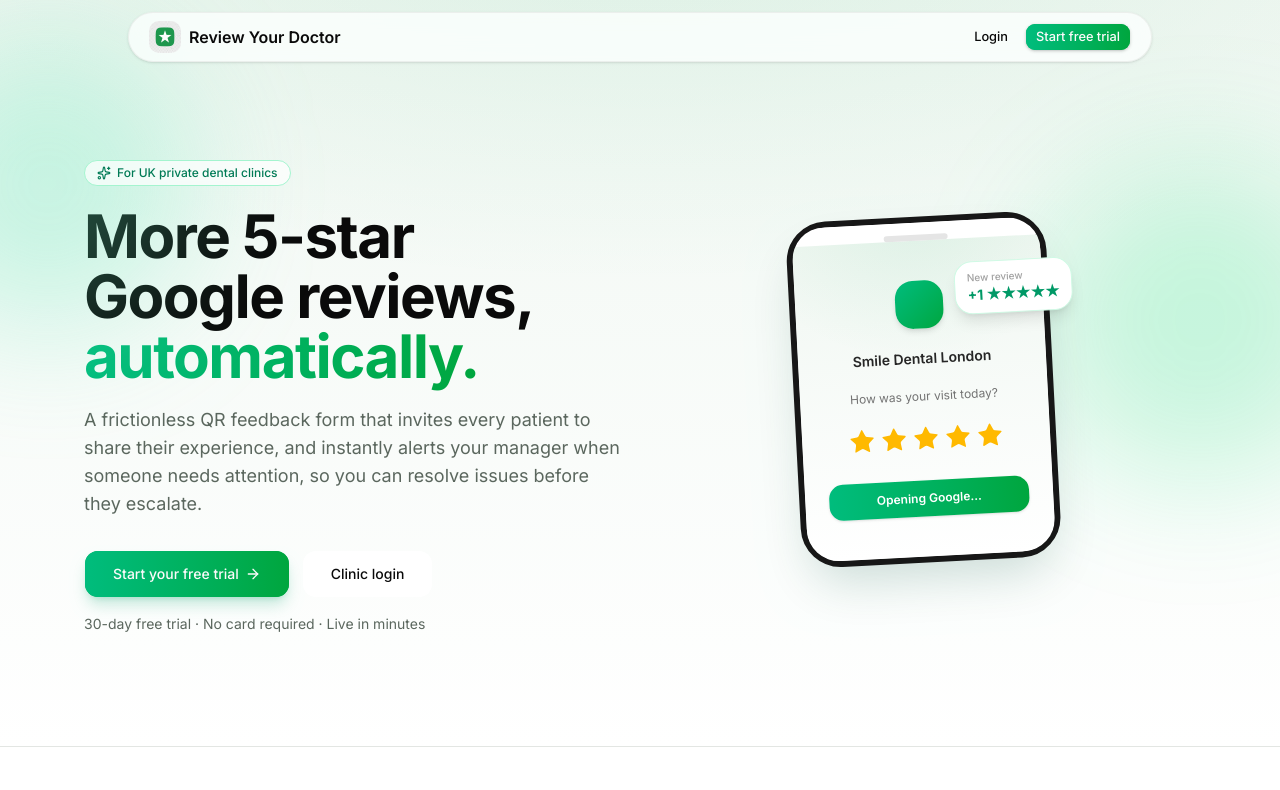
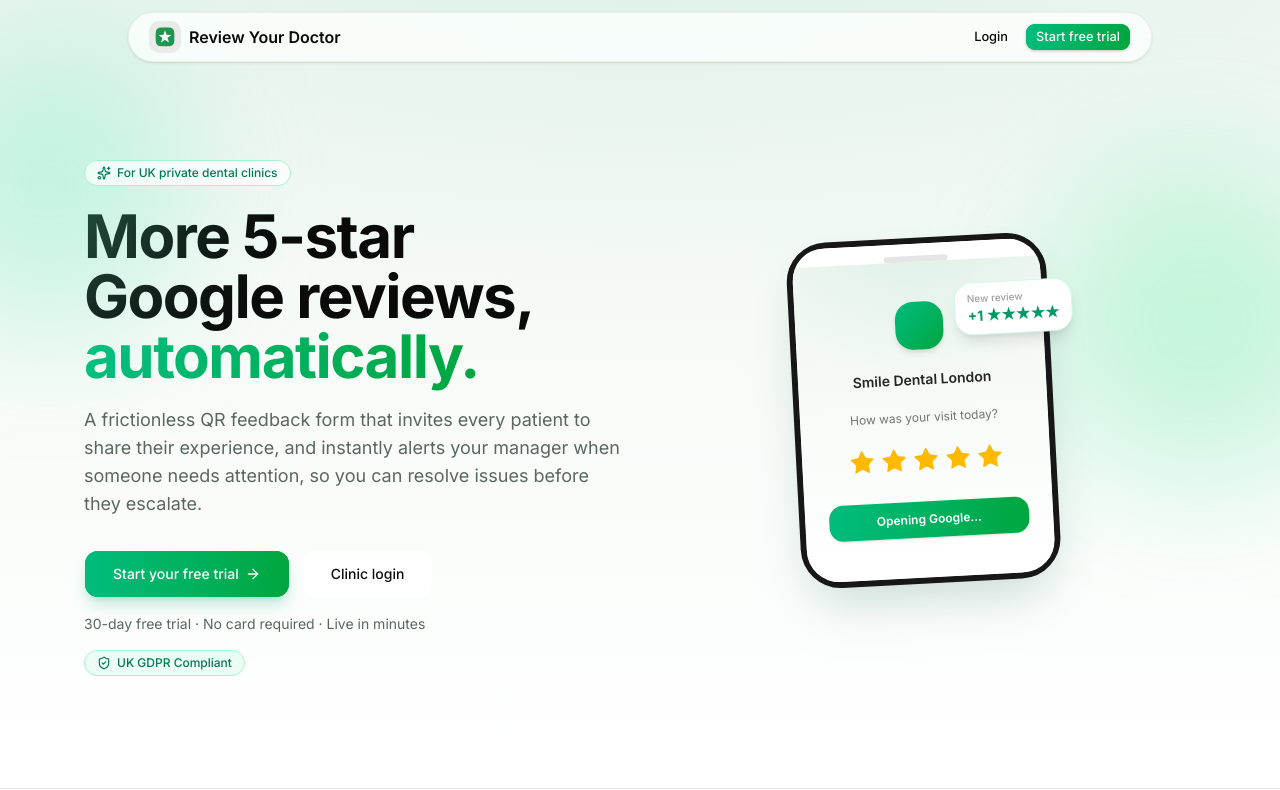
Before and after one commit to AleeDe/ReviewYourDoctor, a Next.js app: page / in a window 1280 px wide. Shown: the top 790 px of the page. Built offline with nearby package versions, Linux system fonts and the light colour scheme; no server answers.

Commit message:
Add "UK GDPR Compliant" trust badge to hero and footer
Co-Authored-By: Claude Opus 4.8 <noreply@anthropic.com>

```diff
--- a/app/page.tsx
+++ b/app/page.tsx
@@ -81,6 +81,14 @@ export default function Home() {
               <p className="mt-4 text-sm text-muted-foreground">
                 30-day free trial · No card required · Live in minutes
               </p>
+            </StaggerItem>
+            <StaggerItem>
+              <div className="mt-4 flex justify-center lg:justify-start">
+                <span className="inline-flex items-center gap-1.5 rounded-full border border-emerald-200 bg-emerald-50 px-3 py-1 text-xs font-medium text-emerald-700">
+                  <ShieldCheck className="size-3.5" />
+                  UK GDPR Compliant
+                </span>
+              </div>
             </StaggerItem>
           </Stagger>
 
@@ -284,6 +292,10 @@ export default function Home() {
       {/* ===== Footer ===== */}
       <footer className="border-t bg-muted/30">
         <div className="mx-auto max-w-6xl space-y-5 px-5 py-10 text-sm text-muted-foreground">
+          <span className="inline-flex items-center gap-1.5 rounded-full border border-emerald-200 bg-emerald-50 px-3 py-1 text-xs font-medium text-emerald-700">
+            <ShieldCheck className="size-3.5" />
+            UK GDPR Compliant
+          </span>
           <p className="max-w-3xl">
             Review Your Doctor is built for UK GDPR compliance. A Data Processing
             Agreement (DPA) is included with every account. Patient data is
```
